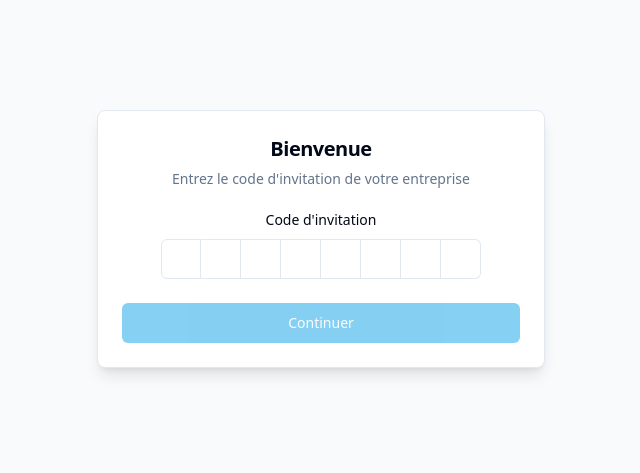
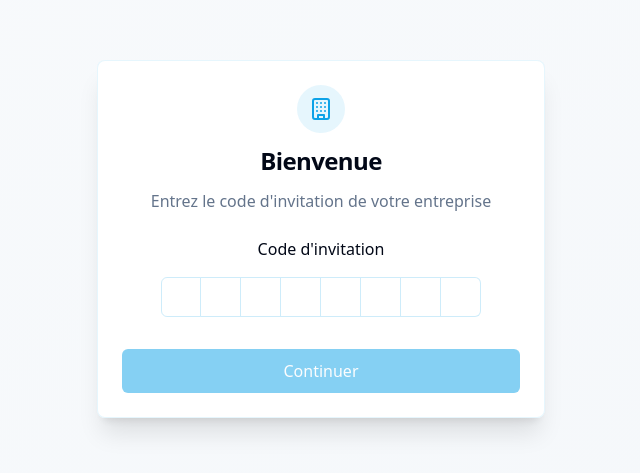
Before and after one commit to pAsuuu/medi-sync-flow, a React (Vite) app: page /auth in a window 1280 px wide. Shown: the part 161-634 px from the top of the page, without its empty margins (319-959 px from the left). Built offline with nearby package versions, Linux system fonts and the light colour scheme.

Commit message:
Refactor: Improve UI

```diff
--- a/src/pages/Auth.tsx
+++ b/src/pages/Auth.tsx
@@ -6,10 +6,11 @@ import { Label } from '@/components/ui/label';
 import { Input } from '@/components/ui/input';
 import { Button } from '@/components/ui/button';
 import { useToast } from '@/hooks/use-toast';
-import { Building } from 'lucide-react';
+import { Building, User, Mail } from 'lucide-react';
 import { supabase } from '@/integrations/supabase/client';
 import { InputOTP, InputOTPGroup, InputOTPSlot } from '@/components/ui/input-otp';
 import { UserAvatar } from '@/components/UserAvatar';
+import { cn } from '@/lib/utils';
 
 const Auth = () => {
   const [step, setStep] = useState<'company' | 'profile'>('company');
@@ -129,13 +130,30 @@ const Auth = () => {
   };
 
   return (
-    <div className="min-h-screen flex items-center justify-center px-4 py-6 bg-gray-50">
-      <Card className="w-full max-w-md shadow-lg">
-        <CardHeader>
-          <CardTitle className="text-xl font-bold text-center">
-            {step === 'company' ? 'Bienvenue' : `Créez votre compte ${companyData?.name}`}
+    <div className="min-h-screen flex items-center justify-center bg-gradient-to-br from-background to-muted/50 px-4 py-6">
+      <Card className={cn(
+        "w-full max-w-md shadow-xl transition-all duration-300",
+        "border-primary/10 bg-card/95 backdrop-blur-sm",
+        "transform hover:shadow-2xl hover:-translate-y-1"
+      )}>
+        <CardHeader className="space-y-3">
+          <div className="flex justify-center">
+            {step === 'company' ? (
+              <div className="h-12 w-12 rounded-full bg-primary/10 flex items-center justify-center">
+                <Building className="h-6 w-6 text-primary" />
+              </div>
+            ) : (
+              <UserAvatar
+                name={`${profileData.firstName} ${profileData.lastName}`}
+                size="lg"
+                className="h-16 w-16 transform transition-all duration-300"
+              />
+            )}
+          </div>
+          <CardTitle className="text-2xl font-bold text-center">
+            {step === 'company' ? 'Bienvenue' : `Rejoindre ${companyData?.name}`}
           </CardTitle>
-          <CardDescription className="text-center">
+          <CardDescription className="text-center text-base">
             {step === 'company'
               ? 'Entrez le code d\'invitation de votre entreprise'
               : 'Complétez votre profil pour continuer'}
@@ -143,68 +161,92 @@ const Auth = () => {
         </CardHeader>
         <CardContent>
           {step === 'company' ? (
-            <form onSubmit={verifyInvitationCode} className="space-y-6">
-              <div className="space-y-3">
-                <Label htmlFor="invitationCode" className="text-center block">
+            <form onSubmit={verifyInvitationCode} className="space-y-8">
+              <div className="space-y-4">
+                <Label htmlFor="invitationCode" className="text-center block text-base">
                   Code d'invitation
                 </Label>
                 <div className="flex justify-center">
-                  <InputOTP maxLength={8} value={invitationCode} onChange={setInvitationCode}>
+                  <InputOTP
+                    maxLength={8}
+                    value={invitationCode}
+                    onChange={setInvitationCode}
+                    className="gap-2"
+                  >
                     <InputOTPGroup>
-                      <InputOTPSlot index={0} />
-                      <InputOTPSlot index={1} />
-                      <InputOTPSlot index={2} />
-                      <InputOTPSlot index={3} />
-                      <InputOTPSlot index={4} />
-                      <InputOTPSlot index={5} />
-                      <InputOTPSlot index={6} />
-                      <InputOTPSlot index={7} />
+                      <InputOTPSlot index={0} className="border-primary/20" />
+                      <InputOTPSlot index={1} className="border-primary/20" />
+                      <InputOTPSlot index={2} className="border-primary/20" />
+                      <InputOTPSlot index={3} className="border-primary/20" />
+                      <InputOTPSlot index={4} className="border-primary/20" />
+                      <InputOTPSlot index={5} className="border-primary/20" />
+                      <InputOTPSlot index={6} className="border-primary/20" />
+                      <InputOTPSlot index={7} className="border-primary/20" />
                     </InputOTPGroup>
                   </InputOTP>
                 </div>
               </div>
-              <Button type="submit" className="w-full" disabled={loading || invitationCode.length !== 8}>
+              <Button
+                type="submit"
+                className="w-full h-11 text-base font-medium transition-all"
+                disabled={loading || invitationCode.length !== 8}
+              >
                 {loading ? 'Vérification...' : 'Continuer'}
               </Button>
             </form>
           ) : (
-            <form onSubmit={handleProfileSubmit} className="space-y-4">
-              <div className="flex justify-center mb-6">
-                <UserAvatar
-                  name={`${profileData.firstName} ${profileData.lastName}`}
-                  size="lg"
-                />
-              </div>
-              <div className="space-y-2">
-                <Label htmlFor="firstName">Prénom</Label>
+            <form onSubmit={handleProfileSubmit} className="space-y-6">
+              <div className="space-y-4">
+                <div className="space-y-3">
+                  <Label htmlFor="firstName" className="text-base">Prénom</Label>
+                  <div className="relative">
                     <Input
                       id="firstName"
                       value={profileData.firstName}
                       onChange={(e) => setProfileData(prev => ({ ...prev, firstName: e.target.value }))}
+                      className="pl-10 h-11 text-base"
                       required
                       autoFocus
                     />
+                    <User className="absolute left-3 top-1/2 -translate-y-1/2 h-5 w-5 text-muted-foreground" />
                   </div>
-              <div className="space-y-2">
-                <Label htmlFor="lastName">Nom</Label>
+                </div>
+
+                <div className="space-y-3">
+                  <Label htmlFor="lastName" className="text-base">Nom</Label>
+                  <div className="relative">
                     <Input
                       id="lastName"
                       value={profileData.lastName}
                       onChange={(e) => setProfileData(prev => ({ ...prev, lastName: e.target.value }))}
+                      className="pl-10 h-11 text-base"
                       required
                     />
+                    <User className="absolute left-3 top-1/2 -translate-y-1/2 h-5 w-5 text-muted-foreground" />
                   </div>
-              <div className="space-y-2">
-                <Label htmlFor="email">Email professionnel</Label>
+                </div>
+
+                <div className="space-y-3">
+                  <Label htmlFor="email" className="text-base">Email professionnel</Label>
+                  <div className="relative">
                     <Input
                       id="email"
                       type="email"
                       value={profileData.email}
                       onChange={(e) => setProfileData(prev => ({ ...prev, email: e.target.value }))}
+                      className="pl-10 h-11 text-base"
                       required
                     />
+                    <Mail className="absolute left-3 top-1/2 -translate-y-1/2 h-5 w-5 text-muted-foreground" />
                   </div>
-              <Button type="submit" className="w-full" disabled={loading}>
+                </div>
+              </div>
+
+              <Button
+                type="submit"
+                className="w-full h-11 text-base font-medium transition-all"
+                disabled={loading}
+              >
                 {loading ? 'Création du compte...' : 'Créer mon compte'}
               </Button>
             </form>
```
Lines whose indentation alone changed are shown as unchanged.
